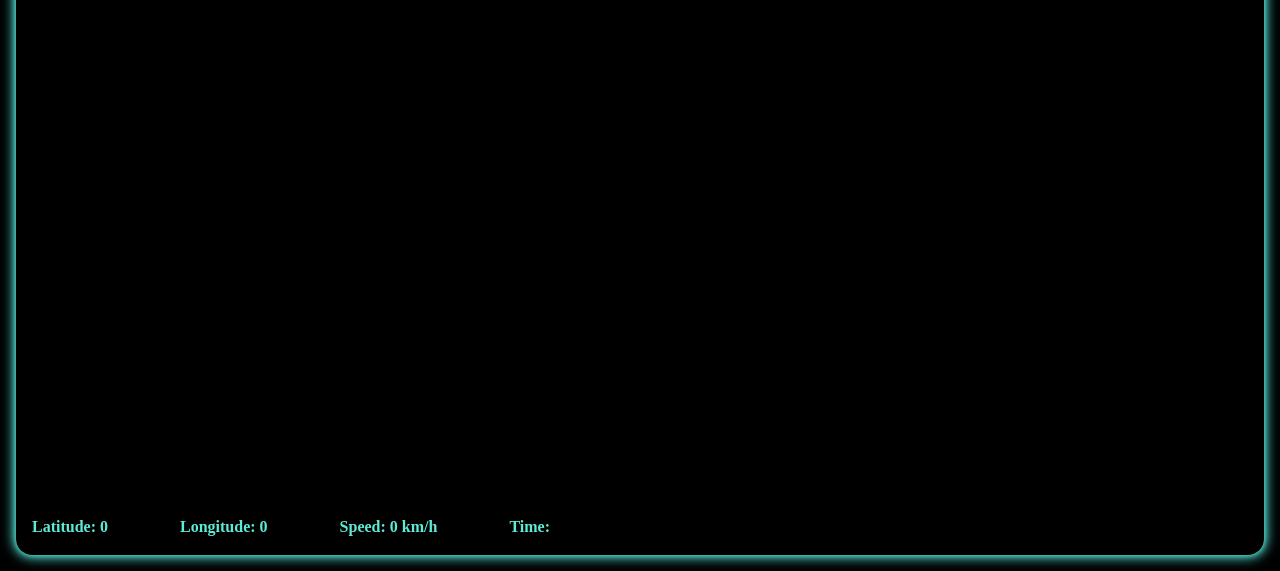
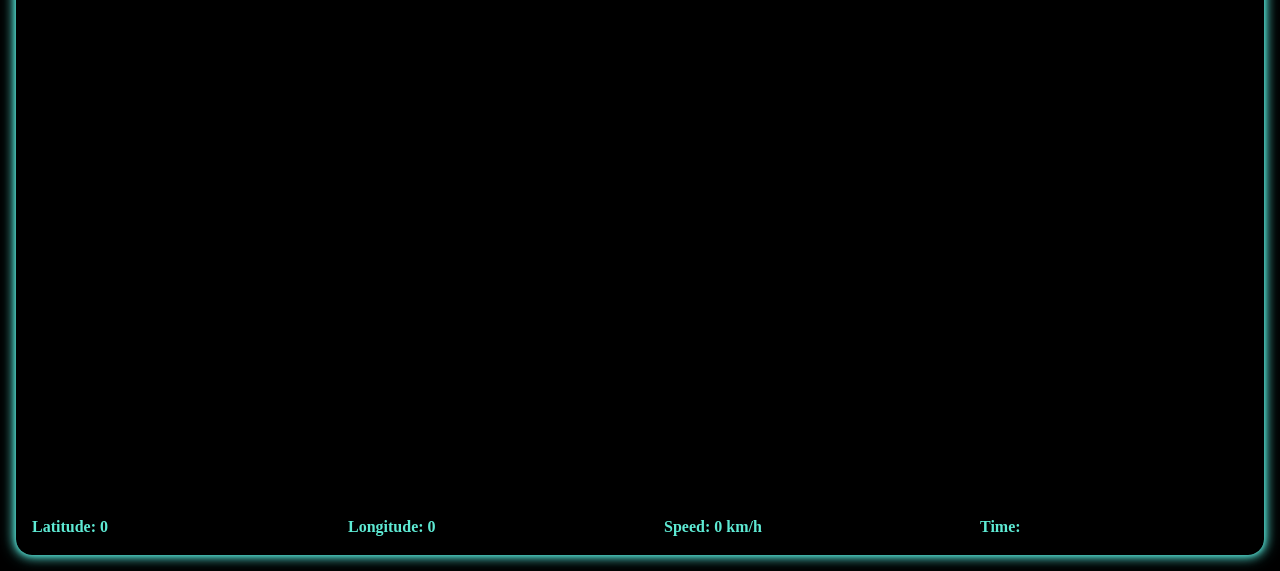
Before and after one commit to phaylali/omniversify-website, an Astro site: page / in a window 1280 px wide. Shown: the part 229-800 px from the top of the page. Built offline with nearby package versions, Linux system fonts and the light colour scheme; Astro itself is replaced by a stand-in of ours; no server answers.

Commit message:
fix width

```diff
--- a/src/pages/index.astro
+++ b/src/pages/index.astro
@@ -28,11 +28,11 @@ import ISSTracker from "../components/ISSTracker.astro";
       <ISSTracker>
 
     <div class="w-full">
-      <div class="flex flex-wrap gap-10 text-1xl items-start font-bold text-teal-300">
-        <div class="w-27 p-4 self-start">Latitude: <span id="iss-latitude" class="font-semibold"></span></div>
-        <div class="w-27 p-4 self-center">Longitude: <span id="iss-longitude" class="font-semibold"></span></div>
-        <div class="w-37 p-4 self-center">Speed: <span id="iss-speed" class="font-semibold"></span> km/h</div>
-        <div class="w-30 p-4 self-end">Time: <span id="iss-utc-time" class="font-semibold"></span></div>
+      <div class="flex flex-wrap gap-4 text-1xl items-start font-bold text-teal-300">
+        <div class="w-[calc(25%-12px)] p-4 self-start">Latitude: <span id="iss-latitude" class="font-semibold"></span></div>
+        <div class="w-[calc(25%-12px)] p-4 self-center">Longitude: <span id="iss-longitude" class="font-semibold"></span></div>
+        <div class="w-[calc(25%-12px)] p-4 self-center">Speed: <span id="iss-speed" class="font-semibold"></span> km/h</div>
+        <div class="w-[calc(25%-12px)] p-4 self-end">Time: <span id="iss-utc-time" class="font-semibold"></span></div>
       </div>
     </div>
       </ISSTracker>
```
